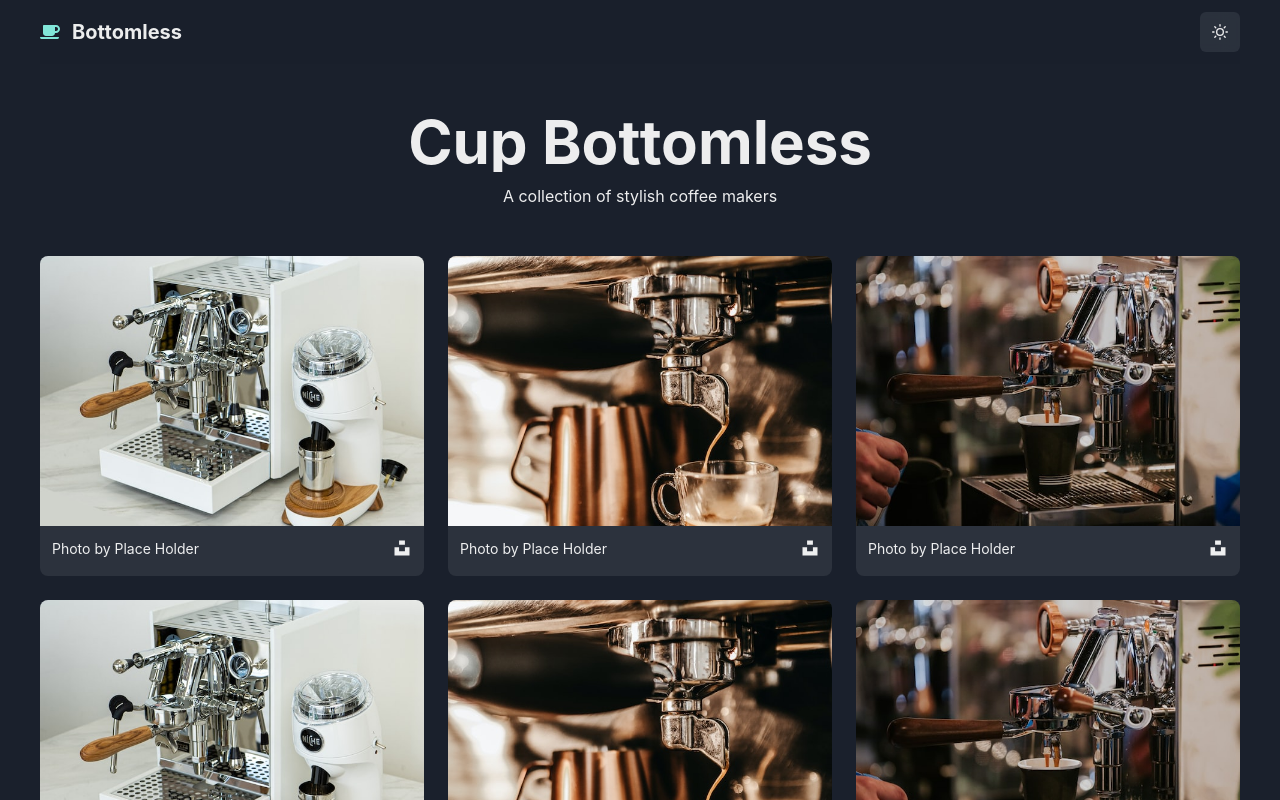
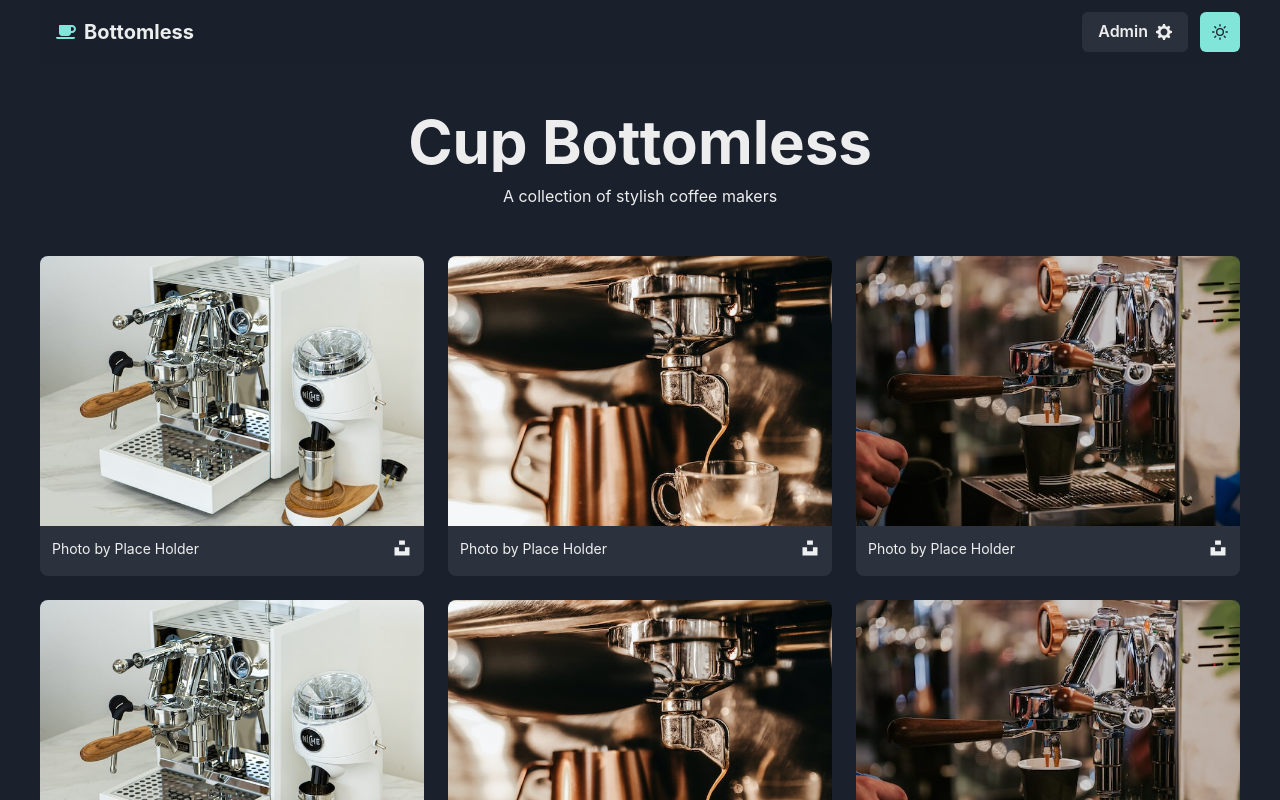
Before and after one commit to john-zhuangzhuang-li/coffee-machines, a Next.js app: page / in a window 1280 px wide. Both pictures are taken after a click on the button 1220 px from the left and 32 px from the top of the page. Shown: the top 800 px of the page. Built offline with nearby package versions, Linux system fonts and the light colour scheme.

Commit message:
Added admin menu ui

```diff
--- a/components/Header.tsx
+++ b/components/Header.tsx
@@ -7,6 +7,7 @@ const Header = () => {
       justifyContent="center"
       alignItems="center"
       flexDirection="column"
+      zIndex={1}
       rowGap={3}
       py={6}
     >
--- a/components/Main.tsx
+++ b/components/Main.tsx
@@ -29,6 +29,7 @@ const Main = () => {
       <Grid
         as="main"
         gridColumn="center"
+        zIndex={1}
         gap={6}
         templateColumns={{
           base: "1fr",
--- a/components/NavBar.tsx
+++ b/components/NavBar.tsx
@@ -4,10 +4,14 @@ import {
   IconButton,
   useColorMode,
   Heading,
-  Link,
   Icon,
+  Button,
+  Menu,
+  MenuButton,
+  MenuList,
+  MenuItem,
 } from "@chakra-ui/react";
-import { SunIcon, MoonIcon } from "@chakra-ui/icons";
+import { SettingsIcon, LockIcon, SunIcon, MoonIcon } from "@chakra-ui/icons";
 import { FaCoffee } from "react-icons/fa";
 
 const NavBar = () => {
@@ -29,21 +33,49 @@ const NavBar = () => {
       columnGap={3}
       zIndex={2}
     >
-      <Icon as={FaCoffee} w={5} h={5} color="accent" />
-      <Heading as="h4" size="md" noOfLines={1}>
-        Bottomless
-      </Heading>
+      <IconButton
+        variant="ghost"
+        aria-label="Logo"
+        icon={<Icon as={FaCoffee} w={5} h={5} color="accent" />}
+        display={{ base: "flex", sm: "none" }}
+        onClick={() => window.scrollTo(0, 0)}
+      />
+      <Button
+        leftIcon={<Icon as={FaCoffee} w={5} h={5} color="accent" />}
+        variant="ghost"
+        display={{ base: "none", sm: "flex" }}
+        onClick={() => window.scrollTo(0, 0)}
+      >
+        <Heading as="h2" size="md" noOfLines={1}>
+          Bottomless
+        </Heading>
+      </Button>
+
       <Spacer />
+      <Menu>
+        <MenuButton
+          as={Button}
+          aria-label="Admin menu"
+          rightIcon={<SettingsIcon />}
+        >
+          Admin
+        </MenuButton>
+        <MenuList>
+          <MenuItem icon={<LockIcon />}>Sign-in</MenuItem>
+          <MenuItem icon={<LockIcon />}>Upload</MenuItem>
+        </MenuList>
+      </Menu>
+
       {colorMode === "light" ? (
         <IconButton
-          colorScheme="gray"
+          colorScheme="teal"
           aria-label="Toggle color mode"
           icon={<MoonIcon />}
           onClick={toggleColorMode}
         />
       ) : (
         <IconButton
-          colorScheme="gray"
+          colorScheme="teal"
           aria-label="Toggle color mode"
           icon={<SunIcon />}
           onClick={toggleColorMode}
```
